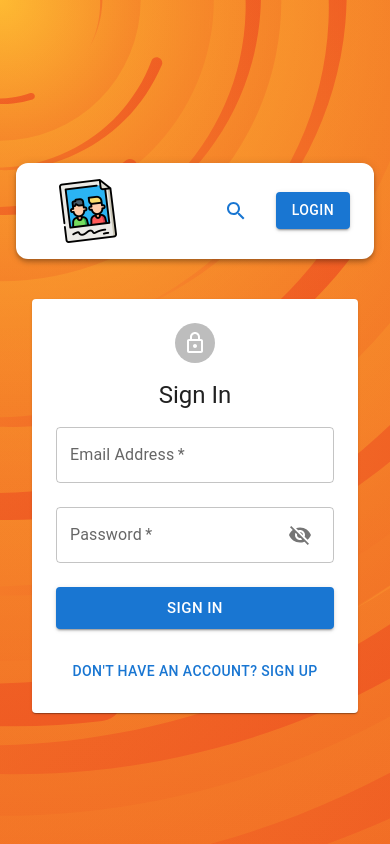
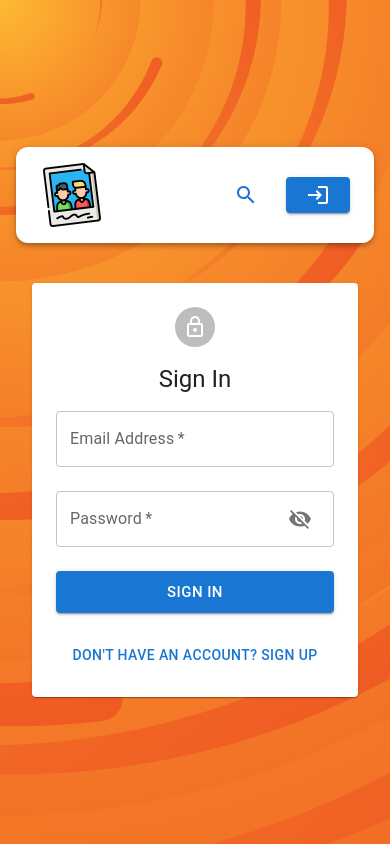
Before and after one commit to itumulak/memories-mern-stack, a React (Vite) app in the folder client/: page /auth in a window 390 px wide. Built offline with nearby package versions, Linux system fonts and the light colour scheme; no server answers.

Commit message:
Made adjustment for mobile view.

```diff
--- a/client/src/App.jsx
+++ b/client/src/App.jsx
@@ -17,7 +17,7 @@ function App() {
     }, [dispatch])
 
     return (
-        <Container maxWidth="lg" className="!flex flex-col gap-y-10">
+        <Container maxWidth="lg" className="!flex flex-col gap-y-10 py-12">
             <RouterProvider router={router} />
         </Container>
     )
--- a/client/src/Pages/Home/Home.jsx
+++ b/client/src/Pages/Home/Home.jsx
@@ -35,7 +35,7 @@ export default () => {
         <>
             <NavBar/>
             <Grow in>
-                <Container>
+                <Container container>
                     <Grid minHeight={600} container justifyItems="space-between" alignItems="stretch" spacing={3}>
                     {
                         !isFulfilled ? <div className="m-auto"><CircularProgress/></div> :
--- a/client/src/components/NavBar/NavBar.jsx
+++ b/client/src/components/NavBar/NavBar.jsx
@@ -1,7 +1,9 @@
 import { useEffect, useState } from 'react';
 import { Link, useNavigate  } from 'react-router-dom';
-import { AppBar, Button, Grow, IconButton, InputBase, Paper, Typography } from "@mui/material";
+import { AppBar, Button, IconButton, InputBase, Paper, Typography } from "@mui/material";
 import { useDispatch, useSelector } from 'react-redux';
+import LoginIcon from '@mui/icons-material/Login';
+import LogoutIcon from '@mui/icons-material/Logout';
 
 import SearchIcon from '@mui/icons-material/Search';
 import memoriesImg from "../../assets/images/memories.png"
@@ -39,15 +41,15 @@ export default () => {
     }
 
     return (
-        <AppBar className="rounded-xl mt-8 mx-0 py-4 flex !flex-row items-center justify-between text-center h-full px-6"  position="static" color="inherit">
+        <AppBar className="rounded-xl mx-0 py-4 flex !flex-row gap-x-2 items-center justify-between text-center h-full px-6"  position="static" color="inherit">
             <div className="flex flex-row items-center">
                 <Typography component={Link} to="/" className="text-cyan-400" variant="h3" align="center">
-                    <img className="ml-4 w-16 h-full" src={memoriesImg} alt="memories"/>
+                    <img className="md:ml-4 w-16 h-full" src={memoriesImg} alt="memories"/>
                 </Typography>
             </div>
             <div className="flex flex-row gap-x-2">
                 {showSearchBar &&
-                    <Paper component="form" onSubmit={handleSearchSubmit}>
+                    <Paper className="flex" component="form" onSubmit={handleSearchSubmit}>
                         <InputBase onChange={(e) => setKeyword(e.target.value)} className="p-2" placeholder="Search..." inputProps={{"aria-label": "search"}}/>
                         <IconButton type="submit" aria-label="search">
                             <SearchIcon/>
@@ -60,8 +62,22 @@ export default () => {
                     </Button>
                 }
                 {user.isLogin ?
-                    <div className="flex items-center gap-x-4"><span className="text-black">Welcome back, <strong>{userName}</strong></span> <Button onClick={handleLogout} variant="contained" color="error">Logout</Button></div> :
-                    <Button component={Link} to="/auth" variant="contained" size="medium">Login</Button>
+                    <div className="flex items-center gap-x-4" sx={{ display: { xs: 'none', md: 'block' } }}>
+                        <Typography sx={{ display: { xs: 'none', lg: 'block' } }} variant="inherit" className="text-black">Welcome back, <strong>{userName}</strong></Typography>
+                        <Button className="!flex !gap-x-2 content-center" onClick={handleLogout} variant="contained" color="error">
+                            <Typography sx={{ display: { xs: 'none', lg: 'block' } }} variant="inherit">Logout</Typography>
+                            <LogoutIcon/>
+                        </Button>
+                    </div> :
+                    <Button
+                        className="!flex !gap-x-2 content-center"
+                        component={Link} to="/auth"
+                        variant="contained"
+                        size="medium"
+                    >
+                        <Typography sx={{ display: { xs: 'none', lg: 'block' } }} variant="inherit">Login</Typography>
+                        <LoginIcon/>
+                    </Button>
                 }
             </div>
 
```
